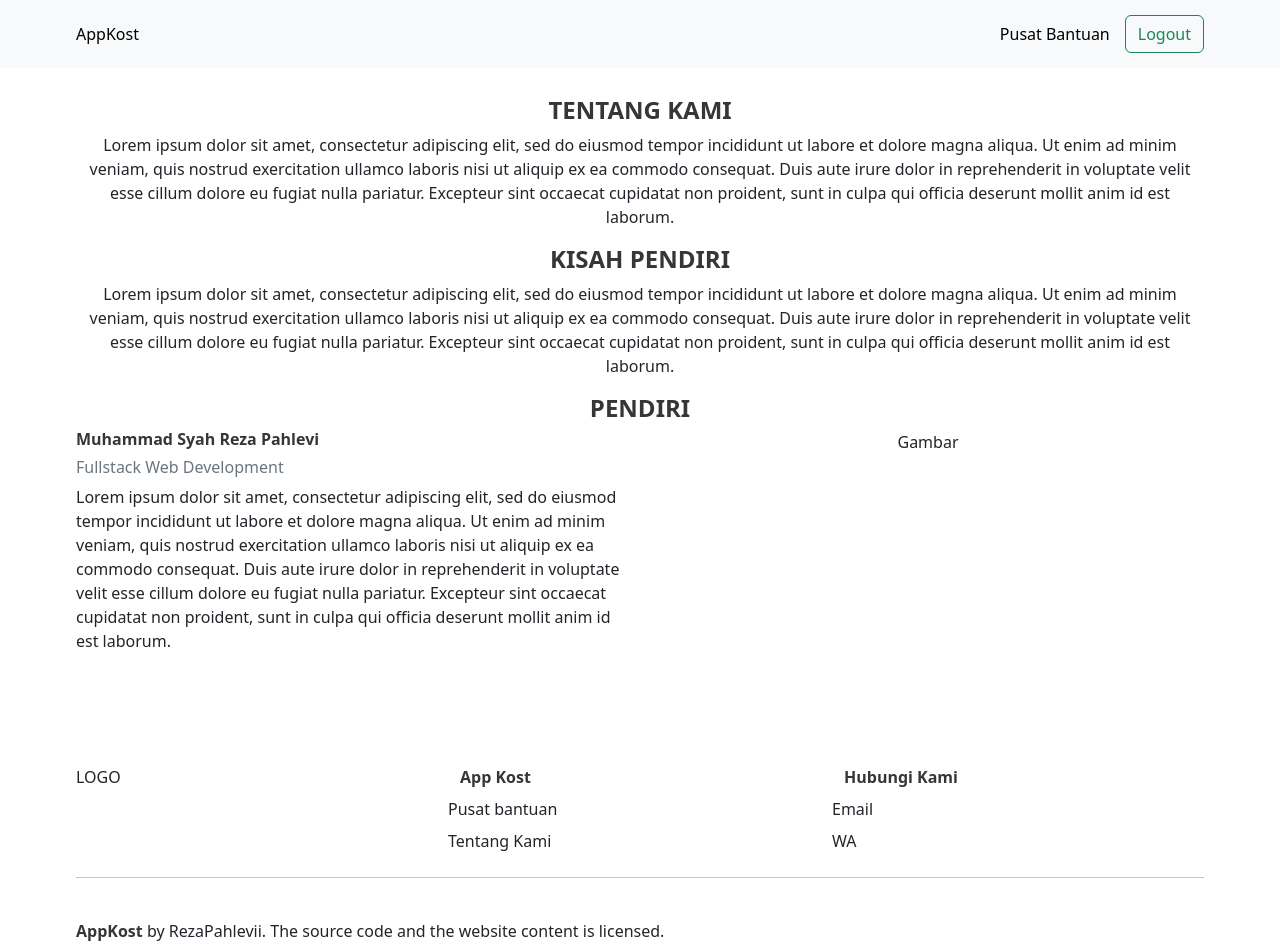
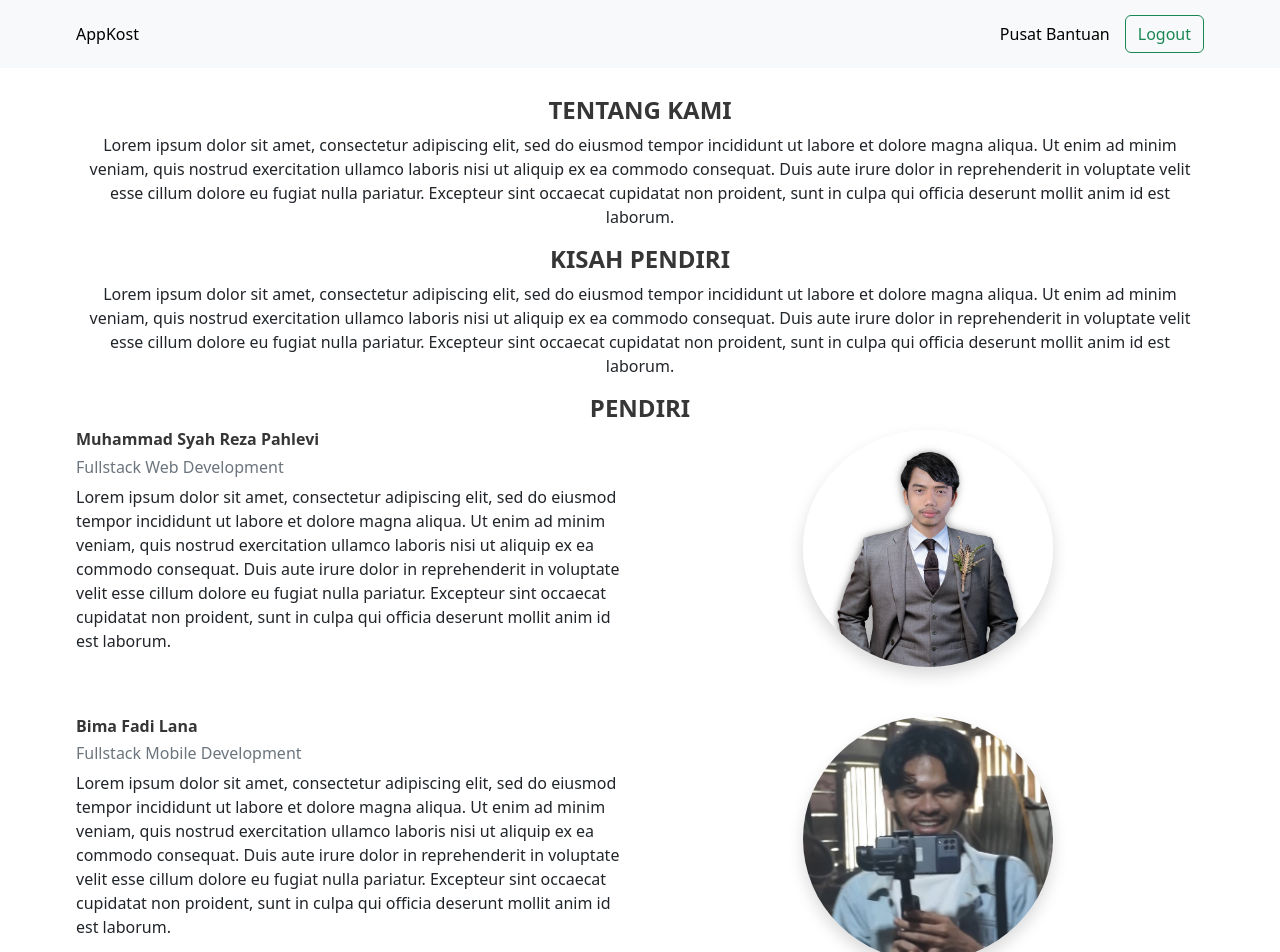
Before and after one commit to RezaPahlevii/AppKost, a React (Create React App) app in the folder frontend/: page /tentang-kami in a window 1280 px wide. Shown: the top 952 px of the page. Built offline with nearby package versions, Linux system fonts and the light colour scheme.

Commit message:
modif TentangKami

```diff
--- a/frontend/src/pages/TentangKami.jsx
+++ b/frontend/src/pages/TentangKami.jsx
@@ -1,7 +1,9 @@
 import React from 'react'
 import Nav from '../components/Nav'
-import { Col, Container, Row } from 'react-bootstrap'
+import { Col, Container, Image, Row } from 'react-bootstrap'
 import Footer from '../components/Footer'
+import Pendiri1 from "./../image/Levi.jpg"
+import Pendiri2 from "./../image/Bima.jpg"
 
 const TentangKami = () => {
   return (
@@ -27,7 +29,7 @@
           culpa qui officia deserunt mollit anim id est laborum.</p>
           <h4><strong>PENDIRI</strong></h4>
         </div>
-        <Row>
+        <Row className="mb-5">
           <Col> <div><h6><strong>Muhammad Syah Reza Pahlevi</strong></h6></div>
         <div className="text-secondary"><h6>Fullstack Web Development</h6></div>
         <p>Lorem ipsum dolor sit amet, consectetur adipiscing elit, sed do
@@ -37,7 +39,25 @@
           reprehenderit in voluptate velit esse cillum dolore eu fugiat nulla
           pariatur. Excepteur sint occaecat cupidatat non proident, sunt in
           culpa qui officia deserunt mollit anim id est laborum.</p></Col>
-          <Col className="text-center">Gambar</Col>
+          <Col className="text-center " >
+            <img width="250px" src={Pendiri1} alt="Levi" class="rounded-circle shadow p-0"/>
+          </Col>
+        </Row>
+        <Row className="mb-5">
+          <Col> <div><h6><strong>Bima Fadi Lana</strong></h6></div>
+        <div className="text-secondary"><h6>Fullstack Mobile Development</h6></div>
+        <p>Lorem ipsum dolor sit amet, consectetur adipiscing elit, sed do
+          eiusmod tempor incididunt ut labore et dolore magna aliqua. Ut enim ad
+          minim veniam, quis nostrud exercitation ullamco laboris nisi ut
+          aliquip ex ea commodo consequat. Duis aute irure dolor in
+          reprehenderit in voluptate velit esse cillum dolore eu fugiat nulla
+          pariatur. Excepteur sint occaecat cupidatat non proident, sunt in
+          culpa qui officia deserunt mollit anim id est laborum.</p></Col>
+          <Col className="text-center " >
+            <div className="">
+            <Image width="250px" src={Pendiri2} alt="Bima" className="rounded-circle shadow p-0" />
+            </div>
+          </Col>
         </Row>
       </Container>
       <Footer/>
```
Also changed, not shown: frontend/src/image/Bima.jpg (added), frontend/src/image/Levi.jpg (added).
